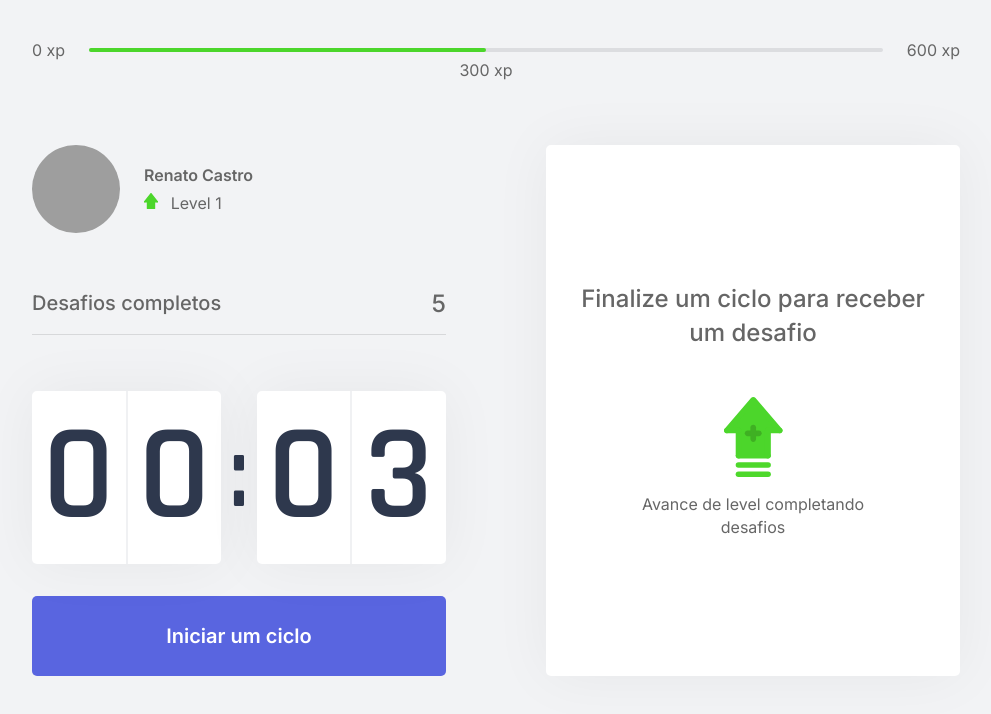
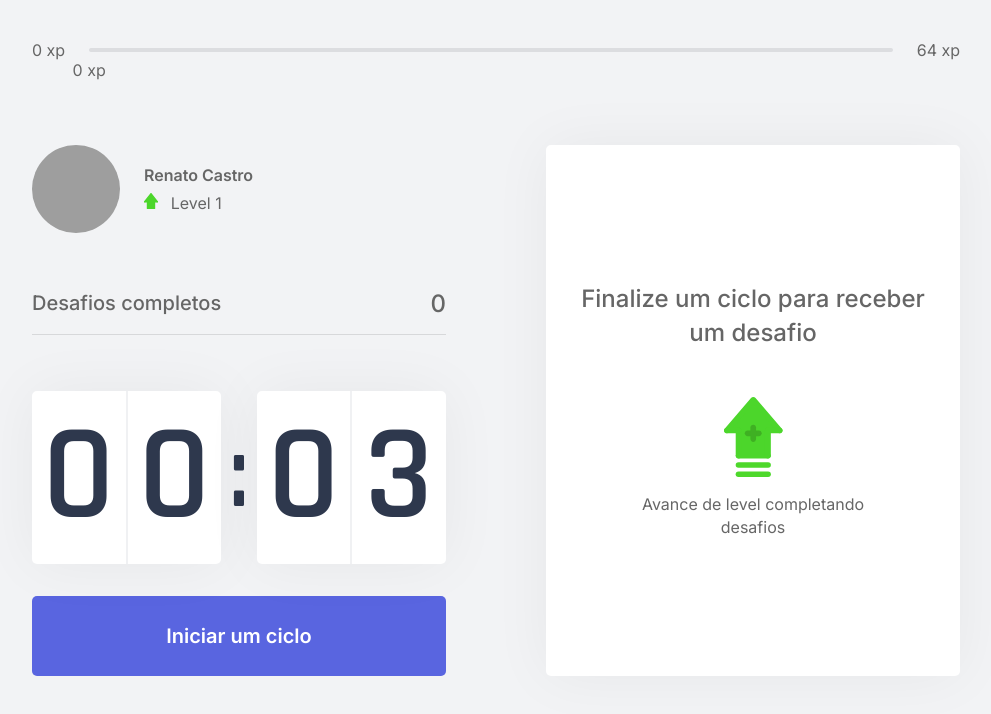
Before and after one commit to RenatoDTH/NLW4_MOVEIT, a Next.js app: page / in a window 1280 px wide. Shown: the top 714 px of the page, without its empty margins (144-1135 px from the left). Built offline with nearby package versions, Linux system fonts and the light colour scheme; grey boxes are pictures that could not be loaded.

Commit message:
feat: add context to completedchallenges, experiencebar, and challengebox

```diff
--- a/src/components/ChallengeBox.tsx
+++ b/src/components/ChallengeBox.tsx
@@ -3,7 +3,7 @@
 import styles from '../styles/components/ChallengeBox.module.css';
 
 export const ChallengeBox: React.FC = () => {
-  const { activeChallenge } = useContext(ChallengesContext);
+  const { activeChallenge, resetChallenge } = useContext(ChallengesContext);
 
   return (
     <div className={styles.challengeBoxContainer}>
@@ -17,7 +17,11 @@
           </main>
 
           <footer>
-            <button className={styles.challengeFailedButton} type="button">
+            <button
+              className={styles.challengeFailedButton}
+              type="button"
+              onClick={resetChallenge}
+            >
               Falhei
             </button>
             <button className={styles.challengeSucceededButton} type="button">
--- a/src/components/CompletedChallenges.tsx
+++ b/src/components/CompletedChallenges.tsx
@@ -1,10 +1,14 @@
+import { useContext } from 'react';
+import { ChallengesContext } from '../contexts/ChallengesContext';
 import styles from '../styles/components/CompletedChallenges.module.css';
 
 export const CompletedChallenges: React.FC = () => {
+  const { challengesCompleted } = useContext(ChallengesContext);
+
   return (
     <div className={styles.completedChallengesContainer}>
       <span>Desafios completos</span>
-      <span>5</span>
+      <span>{challengesCompleted}</span>
     </div>
   );
 };
--- a/src/components/ExperienceBar.tsx
+++ b/src/components/ExperienceBar.tsx
@@ -1,17 +1,28 @@
-import React from 'react';
+import React, { useContext } from 'react';
+import { ChallengesContext } from '../contexts/ChallengesContext';
 import styles from '../styles/components/ExperienceBar.module.css';
 
 export const ExperienceBar: React.FC = () => {
+  const { currentExperience, experienceToNextLevel } = useContext(
+    ChallengesContext,
+  );
+
+  const percentToNextLevel =
+    Math.round(currentExperience * 100) / experienceToNextLevel;
+
   return (
     <header className={styles.experienceBar}>
       <span>0 xp</span>
       <div>
-        <div style={{ width: '50%' }} />
-        <span className={styles.currentExperience} style={{ left: '50%' }}>
-          300 xp
+        <div style={{ width: `${percentToNextLevel}%` }} />
+        <span
+          className={styles.currentExperience}
+          style={{ left: `${percentToNextLevel}%` }}
+        >
+          {currentExperience} xp
         </span>
       </div>
-      <span>600 xp</span>
+      <span> {experienceToNextLevel} xp</span>
     </header>
   );
 };
--- a/src/contexts/ChallengesContext.tsx
+++ b/src/contexts/ChallengesContext.tsx
@@ -12,8 +12,10 @@
   currentExperience: number;
   challengesCompleted: number;
   activeChallenge: Challenge;
+  experienceToNextLevel: number;
   levelUp: () => void;
   startNewChallenge: () => void;
+  resetChallenge: () => void;
 }
 
 interface ChallengesProviderProps {
@@ -28,6 +30,8 @@
   const [challengesCompleted, setChallengesCompleted] = useState(0);
   const [activeChallenge, setActiveChallenge] = useState(null);
 
+  const experienceToNextLevel = Math.pow((level + 1) * 4, 2)
+
   const levelUp = () => {
     setLevel(level + 1);
   };
@@ -38,6 +42,10 @@
     setActiveChallenge(challenge)
   };
 
+  const resetChallenge = () => {
+    setActiveChallenge(null);
+  }
+
   return (
     <ChallengesContext.Provider
       value={{
@@ -45,8 +53,10 @@
         currentExperience,
         challengesCompleted,
         activeChallenge,
+        experienceToNextLevel,
         levelUp,
         startNewChallenge,
+        resetChallenge,
       }}
     >
       {children}
```
